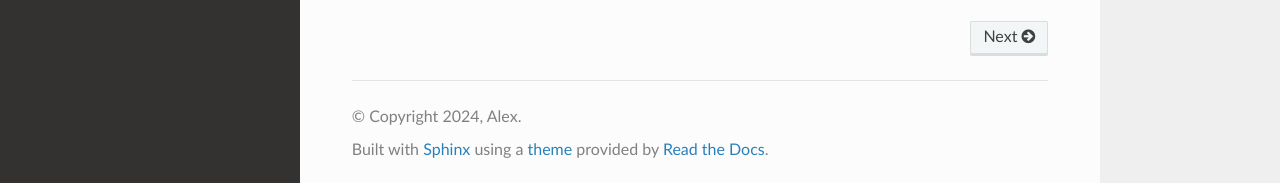
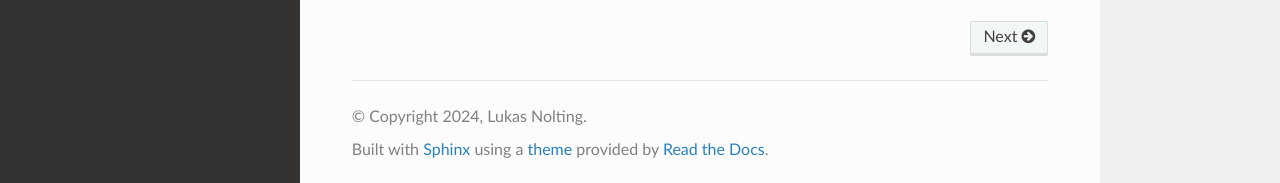
Before and after one commit to LukasNolting/coderr-backend, a Sphinx documentation site: the page built from source/index.rst, in a window 1280 px wide and 974 px high. Shown: the part 788-971 px from the top of the window. Built offline with Sphinx 7.4.7 and the Read the Docs theme 3.1.0, drawn with Linux system fonts in a browser that asks for light colours.

Commit message:
updated settings.py

```diff
--- a/source/conf.py
+++ b/source/conf.py
@@ -20,8 +20,8 @@ django.setup()
 # https://www.sphinx-doc.org/en/master/usage/configuration.html#project-information
 
 project = 'Coderr'
-copyright = '2024, Alex'
-author = 'Alex'
+copyright = '2024, Lukas Nolting'
+author = 'Lukas Nolting'
 release = '23.11.2024'
 
 # -- General configuration ---------------------------------------------------
```
Also changed, not shown: 1 other file.
